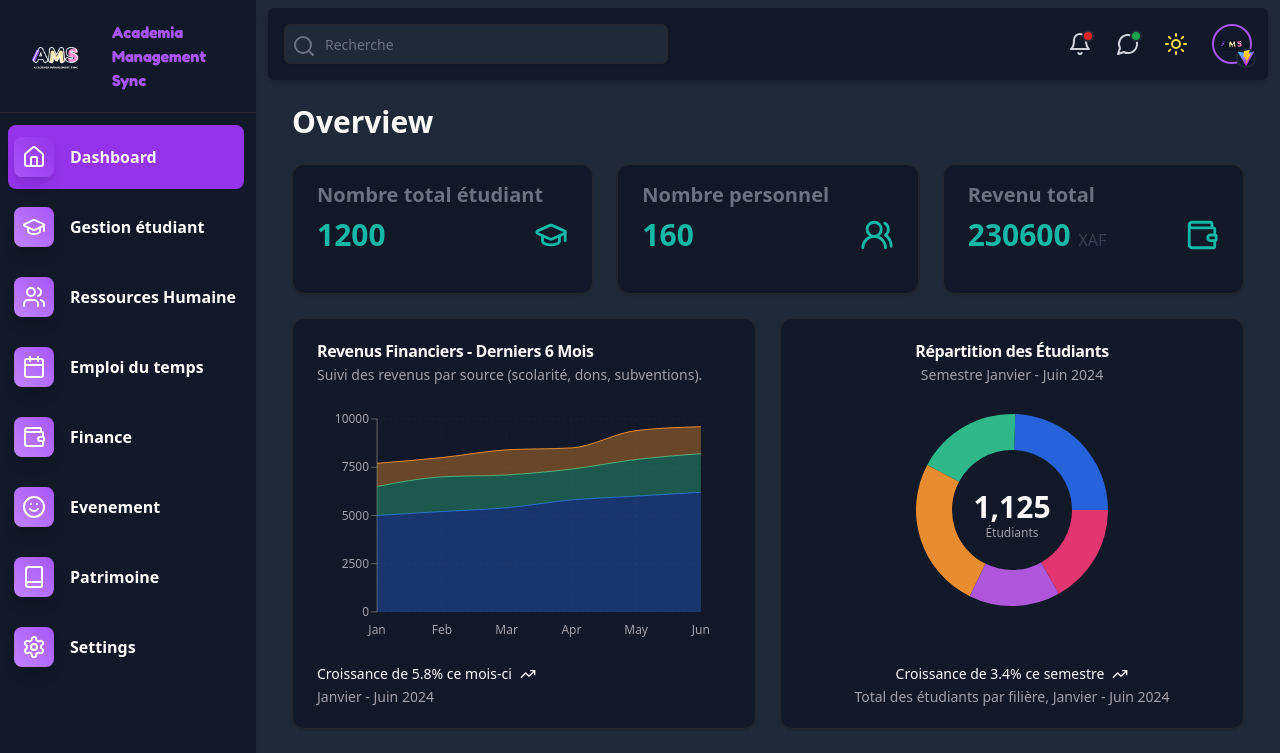
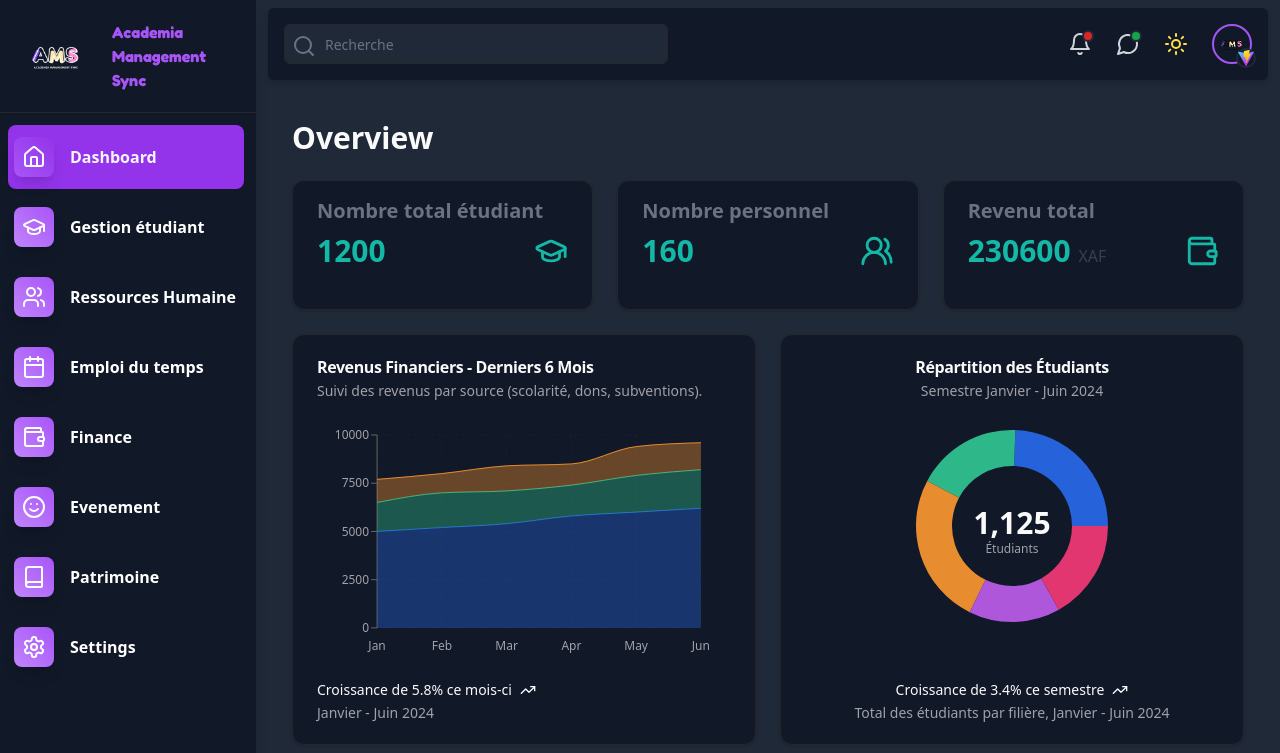
Before and after one commit to AureDulvresse/app.ams.io, a React (Vite) app: page / in a window 1280 px wide. Shown: the top 753 px of the page. Built offline with nearby package versions, Linux system fonts and the light colour scheme.

Commit message:
Update DashboardPage.tsx

```diff
--- a/src/pages/DashboardPage.tsx
+++ b/src/pages/DashboardPage.tsx
@@ -10,7 +10,7 @@ const DashboardPage : React.FC = () => {
       <Sidebar />
       <div className="flex-1 flex flex-col px-3 py-2 bg-slate-50 dark:bg-gray-800 ml-64">
         <Navbar />
-        <main className="flex-1">
+        <main className="flex-1 mt-4">
           <Dashboard />
         </main>
       </div>
```
